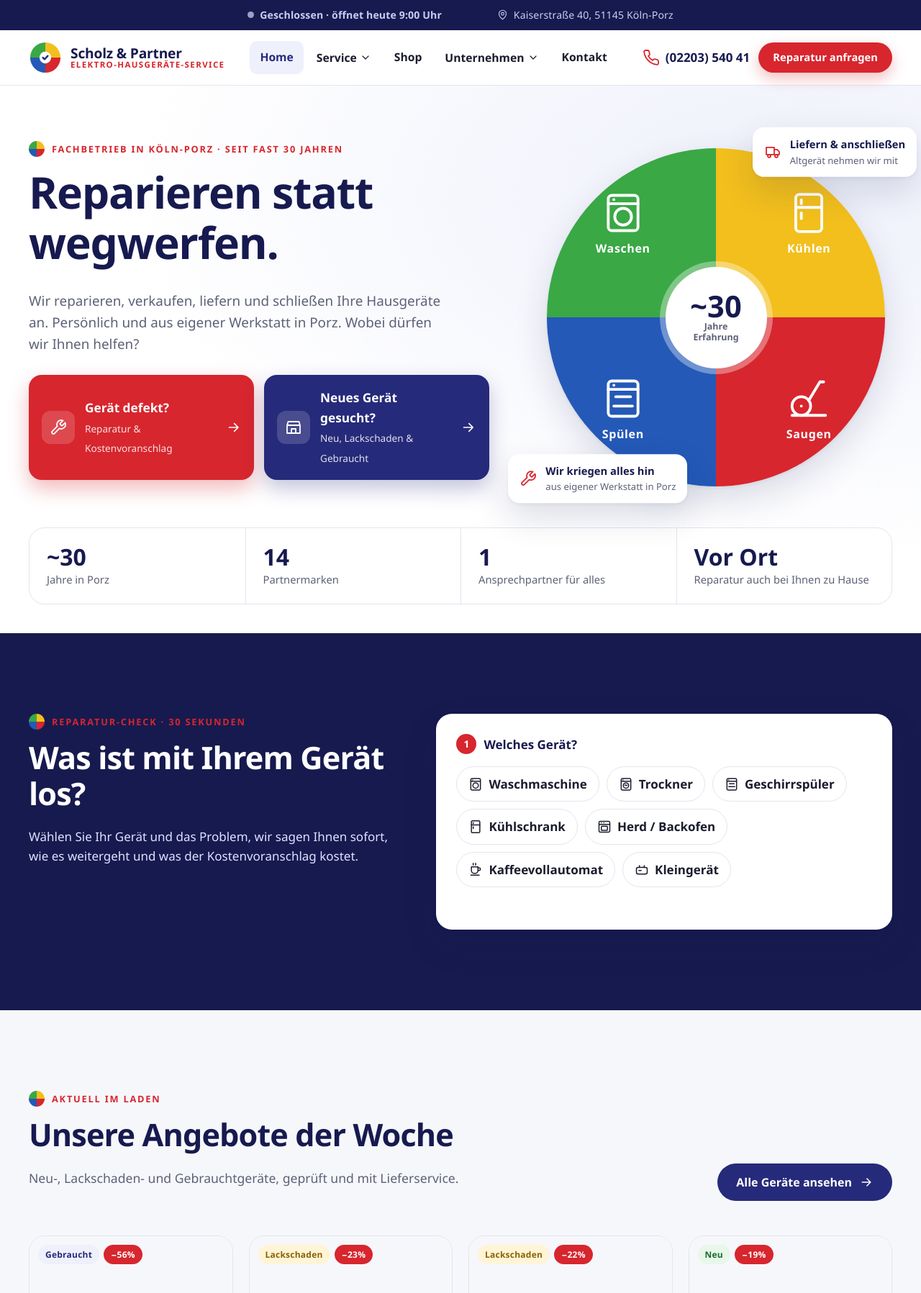
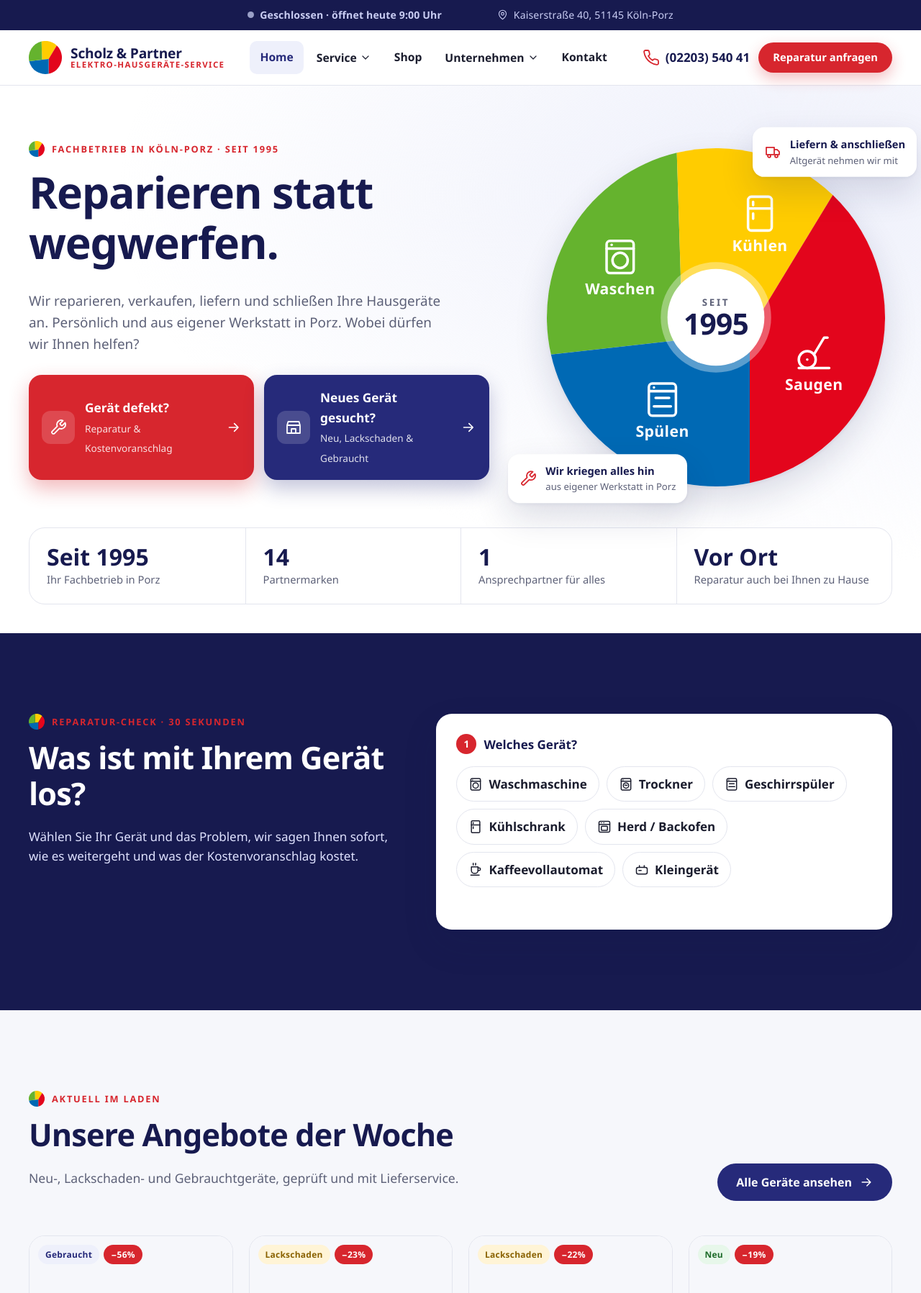
Before and after one commit to KekStahr/Elektro-Webseite, a PHP site: page /home/ in a window 1280 px wide. Shown: the top 1797 px of the page at 72% size. Run offline with PHP 8.4, Linux system fonts and the light colour scheme.

Commit message:
small changes

```diff
--- a/assets/css/main.css
+++ b/assets/css/main.css
@@ -53,7 +53,7 @@ p { margin: 0 0 1em; }
 .section-head p { color: var(--muted); font-size: 1.1rem; }
 .section--navy .section-head p { color: #b9bde8; }
 .eyebrow { display: inline-flex; align-items: center; gap: 10px; font-size: .8rem; font-weight: 700; letter-spacing: .14em; text-transform: uppercase; color: var(--red); margin-bottom: 14px; }
-.eyebrow::before { content: ""; width: 22px; height: 22px; border-radius: 50%; background: conic-gradient(var(--yellow) 0 25%, var(--red) 0 50%, var(--blue) 0 75%, var(--green) 0); flex: none; }
+.eyebrow::before { content: ""; width: 22px; height: 22px; background: url(/assets/img/favicon.svg) center / contain no-repeat; flex: none; } /* = Logo */
 
 /* ---------- Buttons ---------- */
 .btn { display: inline-flex; align-items: center; justify-content: center; gap: 10px; padding: 14px 24px; border-radius: 999px; font-weight: 700; font-size: 1rem; text-decoration: none; border: 2px solid transparent; cursor: pointer; transition: transform .15s ease, box-shadow .15s ease, background .15s ease; font-family: inherit; line-height: 1.2; }
@@ -150,7 +150,7 @@ html.menu-open { overflow: hidden; } /* Scroll-Sperre, solange Menü/Filter offe
 
 /* Seitenkopf für Unterseiten */
 .page-hero { background: linear-gradient(160deg, var(--navy-50), #fff 70%); padding: clamp(48px, 7vw, 88px) 0 clamp(40px, 6vw, 72px); position: relative; overflow: hidden; }
-.page-hero::after { content: ""; position: absolute; right: -120px; top: -120px; width: 380px; height: 380px; border-radius: 50%; background: conic-gradient(var(--yellow) 0 25%, var(--red) 0 50%, var(--blue) 0 75%, var(--green) 0); opacity: .1; }
+.page-hero::after { content: ""; position: absolute; right: -120px; top: -120px; width: 380px; height: 380px; background: url(/assets/img/favicon.svg) center / contain no-repeat; opacity: .1; }
 .page-hero p { font-size: 1.15rem; color: var(--muted); max-width: 680px; }
 .breadcrumb { font-size: .88rem; color: var(--muted); margin-bottom: 18px; }
 .breadcrumb a { color: var(--muted); }
--- a/assets/js/main.js
+++ b/assets/js/main.js
@@ -100,10 +100,8 @@ const ICONS = {
 const icon = (name, cls = '') => `<svg class="ico ${cls}" viewBox="0 0 24 24" aria-hidden="true">${ICONS[name] || ''}</svg>`;
 
 // Logo: der 4-Farben-Kreis der Visitenkarte als Wiedererkennungs-Anker
-const LOGO_SVG = `<svg viewBox="0 0 48 48" aria-hidden="true"><circle cx="24" cy="24" r="23" fill="#fff"/>
-<path d="M24 24V2A22 22 0 0 0 2 24z" fill="#3aa845"/><path d="M24 24V2a22 22 0 0 1 22 22z" fill="#f2bf1d"/>
-<path d="M24 24h22a22 22 0 0 1-22 22z" fill="#d7262e"/><path d="M24 24v22A22 22 0 0 1 2 24z" fill="#2459b8"/>
-<circle cx="24" cy="24" r="8.5" fill="#fff"/><path d="M20.5 24.2l2.4 2.4 4.6-5" fill="none" stroke="#262a7a" stroke-width="2.6" stroke-linecap="round" stroke-linejoin="round"/></svg>`;
+// Logo der Visitenkarte: vier ungleiche Farbflächen, die sich an zwei versetzten Punkten treffen (nachgemessen)
+const LOGO_SVG = `<svg viewBox="0 0 600 600" aria-hidden="true"><path fill="#ffcc00" d="M230.6 8.1A300 300 0 0 1 507.3 83.1L360 325L241 340Z"/><path fill="#e3051c" d="M507.3 83.1A300 300 0 0 1 360 593.9L360 325Z"/><path fill="#0069b4" d="M360 593.9A300 300 0 0 1 7.4 366.1L241 340L360 325Z"/><path fill="#65b32e" d="M7.4 366.1A300 300 0 0 1 230.6 8.1L241 340Z"/></svg>`;
 
 const esc = s => String(s ?? '').replace(/[&<>"']/g, c => ({ '&': '&amp;', '<': '&lt;', '>': '&gt;', '"': '&quot;', "'": '&#39;' }[c]));
 
@@ -188,7 +186,7 @@ function renderFooter() {
     <div class="footer__grid">
       <div>
         <a class="logo" href="/home/">${LOGO_SVG}<span class="logo__text"><span class="logo__name">Scholz &amp; Partner</span><span class="logo__sub">Elektro-Hausgeräte-Service</span></span></a>
-        <p>Reparieren statt wegwerfen. Seit fast 30 Jahren Ihr Fachbetrieb für Hausgeräte in Köln-Porz.</p>
+        <p>Reparieren statt wegwerfen. Seit 1995 Ihr Fachbetrieb für Hausgeräte in Köln-Porz.</p>
         <div class="social"><a href="${SITE.facebook}" target="_blank" rel="noopener" aria-label="Facebook">${icon('facebook')}</a><a href="${SITE.instagram}" target="_blank" rel="noopener" aria-label="Instagram">${icon('instagram')}</a></div>
       </div>
       <div><h4>Service</h4><ul>
--- a/home/index.html
+++ b/home/index.html
@@ -4,7 +4,7 @@
   <meta charset="utf-8">
   <meta name="viewport" content="width=device-width, initial-scale=1">
   <title>Scholz &amp; Partner, Hausgeräte-Reparatur, Verkauf &amp; Küchenstudio in Köln-Porz</title>
-  <meta name="description" content="Ihr Fachbetrieb für Hausgeräte in Köln-Porz: Reparatur von Waschmaschine, Kühlschrank & Kaffeevollautomat, Neu-, Lackschaden- & Gebrauchtgeräte, Lieferung, Anschluss und Küchenstudio. Seit fast 30 Jahren.">
+  <meta name="description" content="Ihr Fachbetrieb für Hausgeräte in Köln-Porz: Reparatur von Waschmaschine, Kühlschrank & Kaffeevollautomat, Neu-, Lackschaden- & Gebrauchtgeräte, Lieferung, Anschluss und Küchenstudio. Seit 1995.">
   <link rel="canonical" href="https://scholz-hausgeraeteservice.de/home/">
   <meta property="og:title" content="Scholz & Partner, Reparieren statt wegwerfen">
   <meta property="og:description" content="Hausgeräte-Service in Köln-Porz: Reparatur, Verkauf, Lieferung & Küchenstudio.">
@@ -32,7 +32,7 @@
   <section class="hero">
     <div class="container hero__grid">
       <div class="hero__text">
-        <span class="eyebrow">Fachbetrieb in Köln-Porz · seit fast 30 Jahren</span>
+        <span class="eyebrow">Fachbetrieb in Köln-Porz · seit 1995</span>
         <h1>Reparieren statt wegwerfen.</h1>
         <p class="hero__lead">Wir reparieren, verkaufen, liefern und schließen Ihre Hausgeräte an. Persönlich und aus eigener Werkstatt in Porz. Wobei dürfen wir Ihnen helfen?</p>
 
@@ -54,13 +54,14 @@
 
       <!-- Bild-Platzhalter: eigenes Foto unter /home/img/hero.jpg ablegen und hier ein <img> ergänzen -->
       <div class="hero__visual" aria-label="Unsere Gerätewelten">
-        <div class="wheel">
-          <a class="wheel__q q-green" href="/shop/?kategorie=waschmaschinen"><span data-icon="washer"></span><em>Waschen</em></a>
-          <a class="wheel__q q-yellow" href="/shop/?kategorie=kuehlschraenke"><span data-icon="fridge"></span><em>Kühlen</em></a>
-          <a class="wheel__q q-blue" href="/shop/?kategorie=geschirrspueler"><span data-icon="dishwasher"></span><em>Spülen</em></a>
-          <a class="wheel__q q-red" href="/shop/?kategorie=staubsauger"><span data-icon="vacuum"></span><em>Saugen</em></a>
-          <div class="wheel__core"><strong>~30</strong><span>Jahre<br>Erfahrung</span></div>
-        </div>
+        <!-- Gleiche Flächenaufteilung wie das Logo der Visitenkarte; jede Fläche führt in den Shop -->
+        <svg class="wheel" viewBox="0 0 600 600" role="group" aria-label="Unsere Gerätewelten">
+          <a href="/shop/?kategorie=waschmaschinen" aria-label="Waschen: Geräte im Shop ansehen"><path fill="#65b32e" d="M7.4 366.1A300 300 0 0 1 230.6 8.1L241 340Z"/><g class="wheel__in"><svg x="94" y="157" width="72" height="72" viewBox="0 0 24 24" fill="none" stroke="#fff" stroke-width="1.5" stroke-linecap="round" stroke-linejoin="round"><rect x="4" y="2.5" width="16" height="19" rx="2"/><path d="M4 7h16"/><circle cx="12" cy="14" r="4.5"/><path d="M7 4.8h.01"/></svg><text x="130" y="259">Waschen</text></g></a>
+          <a href="/shop/?kategorie=kuehlschraenke" aria-label="Kühlen: Geräte im Shop ansehen"><path fill="#ffcc00" d="M230.6 8.1A300 300 0 0 1 507.3 83.1L360 325L241 340Z"/><g class="wheel__in"><svg x="342" y="80" width="72" height="72" viewBox="0 0 24 24" fill="none" stroke="#fff" stroke-width="1.5" stroke-linecap="round" stroke-linejoin="round"><rect x="5" y="2" width="14" height="20" rx="2"/><path d="M5 9h14M8 5v2M8 12v3"/></svg><text x="378" y="182">Kühlen</text></g></a>
+          <a href="/shop/?kategorie=staubsauger" aria-label="Saugen: Geräte im Shop ansehen"><path fill="#e3051c" d="M507.3 83.1A300 300 0 0 1 360 593.9L360 325Z"/><g class="wheel__in"><svg x="438" y="327" width="72" height="72" viewBox="0 0 24 24" fill="none" stroke="#fff" stroke-width="1.5" stroke-linecap="round" stroke-linejoin="round"><circle cx="8" cy="16" r="5"/><path d="M12 13 18 3h2M8 16h.01M3 21h18"/></svg><text x="474" y="429">Saugen</text></g></a>
+          <a href="/shop/?kategorie=geschirrspueler" aria-label="Spülen: Geräte im Shop ansehen"><path fill="#0069b4" d="M360 593.9A300 300 0 0 1 7.4 366.1L241 340L360 325Z"/><g class="wheel__in"><svg x="169" y="410" width="72" height="72" viewBox="0 0 24 24" fill="none" stroke="#fff" stroke-width="1.5" stroke-linecap="round" stroke-linejoin="round"><rect x="4" y="2.5" width="16" height="19" rx="2"/><path d="M4 7h16M8 11h8M7 16h10M7 4.8h.01"/></svg><text x="205" y="512">Spülen</text></g></a>
+          <g class="wheel__core" aria-hidden="true"><circle cx="300" cy="300" r="98" fill="#fff" fill-opacity=".35"/><circle cx="300" cy="300" r="86" fill="#fff"/><text class="wheel__seit" x="300" y="280">SEIT</text><text class="wheel__year" x="300" y="330">1995</text></g>
+        </svg>
         <div class="chip chip--1"><span data-icon="wrench"></span><span><strong>Wir kriegen alles hin</strong>aus eigener Werkstatt in Porz</span></div>
         <div class="chip chip--2"><span data-icon="truck"></span><span><strong>Liefern &amp; anschließen</strong>Altgerät nehmen wir mit</span></div>
       </div>
@@ -68,7 +69,7 @@
 
     <div class="container">
       <ul class="trust">
-        <li><strong data-count="30" data-prefix="~">0</strong><span>Jahre in Porz</span></li>
+        <li><strong>Seit 1995</strong><span>Ihr Fachbetrieb in Porz</span></li>
         <li><strong data-count="14">0</strong><span>Partnermarken</span></li>
         <li><strong>1</strong><span>Ansprechpartner für alles</span></li>
         <li><strong>Vor Ort</strong><span>Reparatur auch bei Ihnen zu Hause</span></li>
@@ -92,6 +93,11 @@
         <div class="check__step" data-step="2" hidden>
           <p class="check__q"><span>2</span> Was passiert?</p>
           <div class="check__opts" id="check-problems"></div>
+        </div>
+        <div class="check__step" data-step="3" hidden>
+          <p class="check__q"><span>3</span> Ihre Postleitzahl?</p>
+          <label class="check__plz"><input id="check-plz" type="text" inputmode="numeric" maxlength="5" placeholder="z. B. 51145" autocomplete="postal-code" aria-label="Postleitzahl">
+            <small>Damit wir Ihnen die genaue Vor-Ort-Pauschale nennen können.</small></label>
         </div>
         <div class="check__result" id="check-result" hidden></div>
       </div>
@@ -153,11 +159,11 @@
       <div class="usp__text">
         <span class="eyebrow">Was uns ausmacht</span>
         <h2 id="usp-title">Ein Fachbetrieb, der bleibt.</h2>
-        <p>Online-Händler verkaufen Ihnen ein Gerät. Wir sind danach noch da, wenn es geliefert, angeschlossen, gewartet oder repariert werden muss. Seit fast drei Jahrzehnten, mitten in Porz.</p>
+        <p>Online-Händler verkaufen Ihnen ein Gerät. Wir sind danach noch da, wenn es geliefert, angeschlossen, gewartet oder repariert werden muss. Seit 1995, mitten in Porz.</p>
         <a class="link-arrow" href="/ueber-uns/">Lernen Sie uns kennen <span data-icon="arrow"></span></a>
       </div>
       <div class="grid grid-2 usp__grid">
-        <div class="usp__item reveal c-green"><div class="icon-bubble" data-icon="award"></div><h3>Erfahrung</h3><p>Fast 30 Jahre Kompetenz in Reparatur und Wartung von Hausgeräten.</p></div>
+        <div class="usp__item reveal c-green"><div class="icon-bubble" data-icon="award"></div><h3>Erfahrung</h3><p>Seit 1995 Kompetenz in Reparatur und Wartung von Hausgeräten.</p></div>
         <div class="usp__item reveal c-yellow"><div class="icon-bubble" data-icon="users"></div><h3>Qualifiziertes Team</h3><p>Erfahrene Techniker mit modernem Werkzeug und Original-Ersatzteilen.</p></div>
         <div class="usp__item reveal c-blue"><div class="icon-bubble" data-icon="leaf"></div><h3>Nachhaltigkeit</h3><p>Jede Reparatur spart Ressourcen, gut für die Umwelt und Ihr Portemonnaie.</p></div>
         <div class="usp__item reveal c-red"><div class="icon-bubble" data-icon="heart"></div><h3>Soziales Engagement</h3><p>Als Partner des Sozialamts Köln bieten wir Bedürftigen besondere Konditionen.</p></div>
--- a/home/style.css
+++ b/home/style.css
@@ -18,18 +18,18 @@
 
 /* 4-Farben-Rad aus der Visitenkarte */
 .hero__visual { position: relative; aspect-ratio: 1; max-width: 540px; width: 100%; justify-self: center; }
-.wheel { position: absolute; inset: 2%; border-radius: 50%; display: grid; grid-template-columns: 1fr 1fr; grid-template-rows: 1fr 1fr; overflow: hidden; box-shadow: var(--shadow-lg); animation: wheel-in 1s cubic-bezier(.2, .8, .2, 1) both; }
+.wheel { position: absolute; inset: 2%; width: 96%; height: 96%; border-radius: 50%; overflow: visible; box-shadow: var(--shadow-lg); animation: wheel-in 1s cubic-bezier(.2, .8, .2, 1) both; }
 @keyframes wheel-in { from { transform: rotate(-90deg) scale(.6); opacity: 0; } }
-.wheel__q { display: flex; flex-direction: column; align-items: center; justify-content: center; gap: 6px; color: #fff; text-decoration: none; transition: filter .2s; }
-.wheel__q:hover { filter: brightness(1.1) saturate(1.1); }
-.wheel__q .ico { width: 62px; height: 62px; stroke-width: 1.5; transition: transform .25s; }
-.wheel__q:hover .ico { transform: scale(1.15); }
-.wheel__q em { font-style: normal; font-weight: 700; font-size: 1rem; letter-spacing: .04em; }
-.q-green { background: var(--green); padding: 8% 18% 18% 8%; } .q-yellow { background: var(--yellow); padding: 8% 8% 18% 18%; }
-.q-blue { background: var(--blue); padding: 18% 18% 8% 8%; } .q-red { background: var(--red); padding: 18% 8% 8% 18%; }
-.wheel__core { position: absolute; inset: 35%; border-radius: 50%; background: #fff; display: grid; place-content: center; text-align: center; box-shadow: 0 0 0 8px rgba(255, 255, 255, .35); pointer-events: none; }
-.wheel__core strong { font-size: clamp(1.8rem, 4vw, 2.6rem); color: var(--navy-900); line-height: 1; }
-.wheel__core span { font-size: .78rem; font-weight: 700; color: var(--muted); line-height: 1.2; }
+.wheel a { cursor: pointer; outline: none; }
+.wheel a path { transition: filter .2s; }
+.wheel a:hover path, .wheel a:focus-visible path { filter: brightness(1.08) saturate(1.1); }
+.wheel a:focus-visible path { stroke: #fff; stroke-width: 8; }
+.wheel__in { transition: transform .25s ease; transform-box: fill-box; transform-origin: center; }
+.wheel a:hover .wheel__in { transform: scale(1.1); }
+.wheel text { fill: #fff; font-family: var(--font); font-size: 27px; font-weight: 700; letter-spacing: .02em; text-anchor: middle; }
+.wheel__core { pointer-events: none; }
+.wheel .wheel__seit { fill: var(--muted); font-size: 17px; letter-spacing: .2em; }
+.wheel .wheel__year { fill: var(--navy-900); font-size: 52px; font-weight: 800; letter-spacing: -.02em; }
 .chip { position: absolute; display: flex; gap: 12px; align-items: center; background: #fff; border-radius: 16px; padding: 12px 16px; box-shadow: var(--shadow-lg); font-size: .82rem; color: var(--muted); max-width: 250px; animation: float 6s ease-in-out infinite; }
 .chip strong { display: block; color: var(--navy-900); font-size: .92rem; }
 .chip > span:first-child { color: var(--red); flex: none; }
@@ -140,11 +140,6 @@
 @media (max-width: 600px) {
   .hero__paths { grid-template-columns: 1fr; }
   .hero__visual { max-width: 290px; }
-  /* kleiner Kreis: Symbole zur Mitte hin, damit nichts am runden Rand abgeschnitten wird */
-  .wheel__q .ico { width: 38px; height: 38px; }
-  .wheel__q em { font-size: .78rem; }
-  .q-green { padding: 16% 0 0 16%; } .q-yellow { padding: 16% 16% 0 0; }
-  .q-blue { padding: 0 0 16% 16%; } .q-red { padding: 0 16% 16% 0; }
   .hero__accent { font-size: .58em; }
   .chip { font-size: .72rem; padding: 8px 10px; max-width: 190px; }
   .chip strong { font-size: .8rem; }
@@ -156,3 +151,8 @@
 }
 .marquee.is-paused .marquee__row { animation-play-state: paused; }
 .brand-pop.is-below::after { bottom: auto; top: -8px; }
+
+.check__plz { display: grid; gap: 6px; margin-bottom: 20px; }
+.check__plz input { font: inherit; font-size: 1.15rem; font-weight: 700; letter-spacing: .12em; width: 180px; padding: 12px 16px; border: 1.5px solid var(--line); border-radius: 12px; color: var(--navy-900); }
+.check__plz input:focus { outline: none; border-color: var(--navy); box-shadow: 0 0 0 4px var(--navy-50); }
+.check__plz small { color: var(--muted); font-size: .85rem; }
--- a/kontakt/index.html
+++ b/kontakt/index.html
@@ -76,6 +76,7 @@
         <a class="ccard" id="k-route" target="_blank" rel="noopener"><span data-icon="pin"></span><div><small>Besuchen Sie uns</small><strong>Kaiserstraße 40, 51145 Köln-Porz</strong><em>Route planen →</em></div></a>
         <div class="ccard ccard--hours"><span data-icon="clock"></span><div><small>Öffnungszeiten</small>
           <table><tr><th>Mo bis Do</th><td>9–13 · 14–18 Uhr</td></tr><tr><th>Fr</th><td>9–13 · 14–17 Uhr</td></tr><tr><th>Sa, So</th><td>geschlossen</td></tr></table></div></div>
+        <button class="btn btn--ghost btn--block" type="button" id="vcard" data-icon="download"> Kontakt im Handy speichern</button>
       </aside>
     </div>
   </section>
--- a/service/index.html
+++ b/service/index.html
@@ -48,7 +48,6 @@
           <p class="plan__ideal"><strong>Ideal für:</strong> Kaffeevollautomaten, Kleingeräte, Mikrowellen &amp; alles, was sich gut tragen lässt.</p>
           <ul class="prices">
             <li><span>Kostenvoranschlag Kleingeräte</span><strong>25 €</strong></li>
-            <li><span>Kostenvoranschlag Elektrogeräte</span><strong>35 €</strong></li>
             <li class="hl"><span>Kostenvoranschlag Kaffeevollautomat</span><strong>45 €</strong></li>
           </ul>
           <ul class="check-list">
@@ -215,7 +214,7 @@
     <div class="container faq">
       <div class="section-head"><span class="eyebrow">Häufige Fragen</span><h2>Gut zu wissen.</h2></div>
       <div class="acc">
-        <details><summary>Lohnt sich eine Reparatur überhaupt noch?</summary><div><p>Oft ja, gerade bei hochwertigen Geräten. Nach der Prüfung sagen wir Ihnen ehrlich, ob sich die Reparatur lohnt oder ein neues Gerät die bessere Wahl ist. Entscheiden Sie sich für ein Neugerät bei uns, wird die Pauschale ebenfalls angerechnet.</p></div></details>
+        <details><summary>Lohnt sich eine Reparatur überhaupt noch?</summary><div><p>Ja, denn Sie gehen kein Risiko ein: Lohnt sich die Reparatur nicht mehr und Sie kaufen ein neues Gerät bei uns, rechnen wir <strong>50 % des Kostenvoranschlags</strong> auf den Kaufpreis an, sofern wir den Kostenvoranschlag erstellt haben.</p><p>Nach der Prüfung sagen wir Ihnen ehrlich, ob sich die Reparatur lohnt oder ein neues Gerät die bessere Wahl ist. Gerade bei hochwertigen Geräten lohnt sie sich oft.</p></div></details>
         <details><summary>Muss ich den Kostenvoranschlag bezahlen, wenn ich reparieren lasse?</summary><div><p>Die Pauschale wird bei Abgabe bzw. beim Termin fällig, und bei einer Reparatur durch uns vollständig auf die Endrechnung angerechnet.</p></div></details>
         <details><summary>Reparieren Sie auch Geräte, die nicht bei Ihnen gekauft wurden?</summary><div><p>Selbstverständlich. Wir reparieren Geräte aller gängigen Marken, egal, wo Sie sie gekauft haben.</p></div></details>
         <details><summary>Was ist ein Lackschaden-Gerät?</summary><div><p>Ein neues Gerät mit kleinem optischem Makel, z. B. einem Kratzer oder einer Delle, technisch einwandfrei, aber deutlich günstiger. <a href="/shop/?zustand=lackschaden">Aktuelle Lackschaden-Geräte ansehen</a>.</p></div></details>
--- a/ueber-uns/index.html
+++ b/ueber-uns/index.html
@@ -4,7 +4,7 @@
   <meta charset="utf-8">
   <meta name="viewport" content="width=device-width, initial-scale=1">
   <title>Über uns, Küchenstudio &amp; Standort, Scholz &amp; Partner Köln-Porz</title>
-  <meta name="description" content="Seit fast 30 Jahren Ihr Hausgeräte-Fachbetrieb in Köln-Porz. Lernen Sie Inhaber Joachim Scholz, unser Küchenstudio und unseren Standort in der Kaiserstraße 40 kennen.">
+  <meta name="description" content="Seit 1995 Ihr Hausgeräte-Fachbetrieb in Köln-Porz. Lernen Sie Inhaber Joachim Scholz, unser Küchenstudio und unseren Standort in der Kaiserstraße 40 kennen.">
   <link rel="canonical" href="https://scholz-hausgeraeteservice.de/ueber-uns/">
   <meta name="theme-color" content="#262a7a">
   <link rel="icon" href="/assets/img/favicon.svg" type="image/svg+xml">
@@ -19,7 +19,7 @@
     <div class="container">
       <nav class="breadcrumb"><a href="/home/">Home</a> / Unternehmen</nav>
       <span class="eyebrow">Unternehmen</span>
-      <h1>Fast 30 Jahre.<br>Ein Versprechen: Service.</h1>
+      <h1>Seit 1995.<br>Ein Versprechen: Service.</h1>
       <p>Wir sind kein anonymer Online-Shop, sondern Ihr Fachbetrieb um die Ecke, mit Werkstatt, Ausstellung, Küchenstudio und einem Team, das Sie beim Namen kennt.</p>
       <div class="jump">
         <a href="#ueber-uns" data-icon="users">Über uns</a><a href="#kuechenstudio" data-icon="kitchen">Küchenstudio</a>
@@ -39,7 +39,7 @@
       <div class="letter__text">
         <span class="eyebrow">Über uns</span>
         <h2>Liebe Kundinnen und Kunden,</h2>
-        <p>seit fast 30 Jahren steht Scholz &amp; Partner für exzellenten Service in der Reparatur und Wartung von Hausgeräten. Was damals mit Leidenschaft und einem starken Glauben an zuverlässige Hausgeräte begann, ist heute ein Unternehmen, das auf Fachkompetenz und Kundenzufriedenheit setzt.</p>
+        <p>seit 1995 steht Scholz &amp; Partner für exzellenten Service in der Reparatur und Wartung von Hausgeräten. Was damals mit Leidenschaft und einem starken Glauben an zuverlässige Hausgeräte begann, ist heute ein Unternehmen, das auf Fachkompetenz und Kundenzufriedenheit setzt.</p>
         <p>Unser Team besteht aus qualifizierten Technikern, die ihre Arbeit mit großer Hingabe ausführen. Egal ob Kühlschrank, Waschmaschine, Geschirrspüler oder Trockner, wir sind für Sie da.</p>
         <p>Was uns unterscheidet, ist unsere Verpflichtung zur <strong>Nachhaltigkeit</strong>: Jede Reparatur schont Ressourcen. Und wir engagieren uns <strong>sozial</strong>, in Partnerschaft mit dem Sozialamt der Stadt Köln können Bedürftige notwendige Hausgeräte zu besonderen Konditionen direkt bei uns beziehen.</p>
         <p>Vielen Dank für Ihr Vertrauen. Wir freuen uns auf Sie!</p>
```
Also changed, not shown: home/script.js (+33 -21 lines), kontakt/script.js (+14 -0 lines), .claude/launch.json, assets/img/favicon.svg, assets/img/logo-mail.png.
